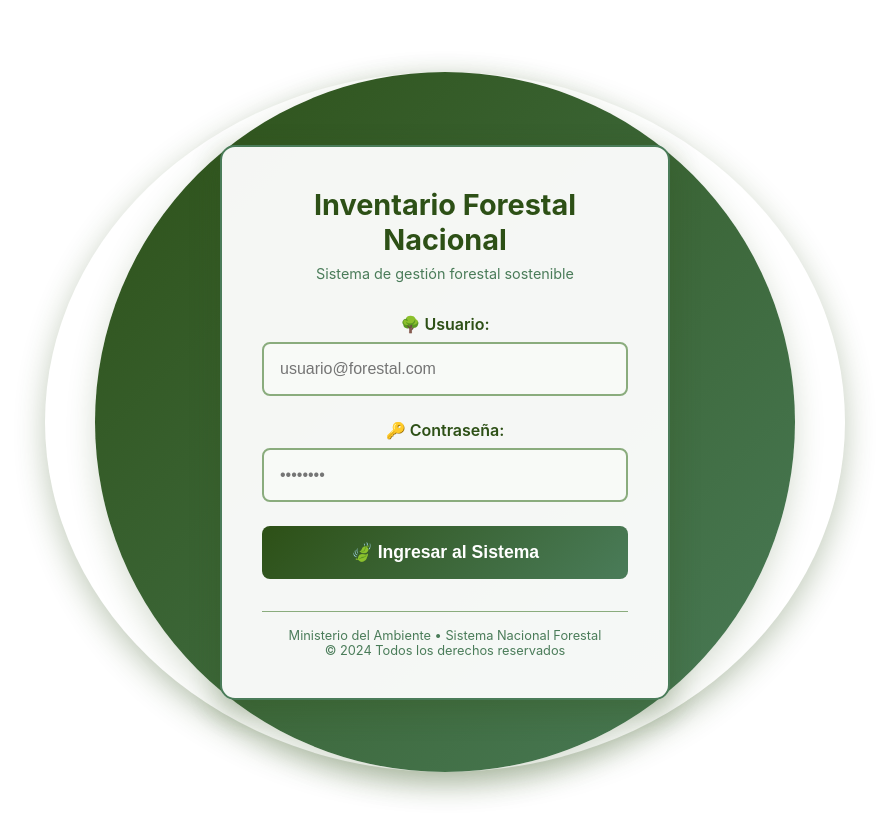
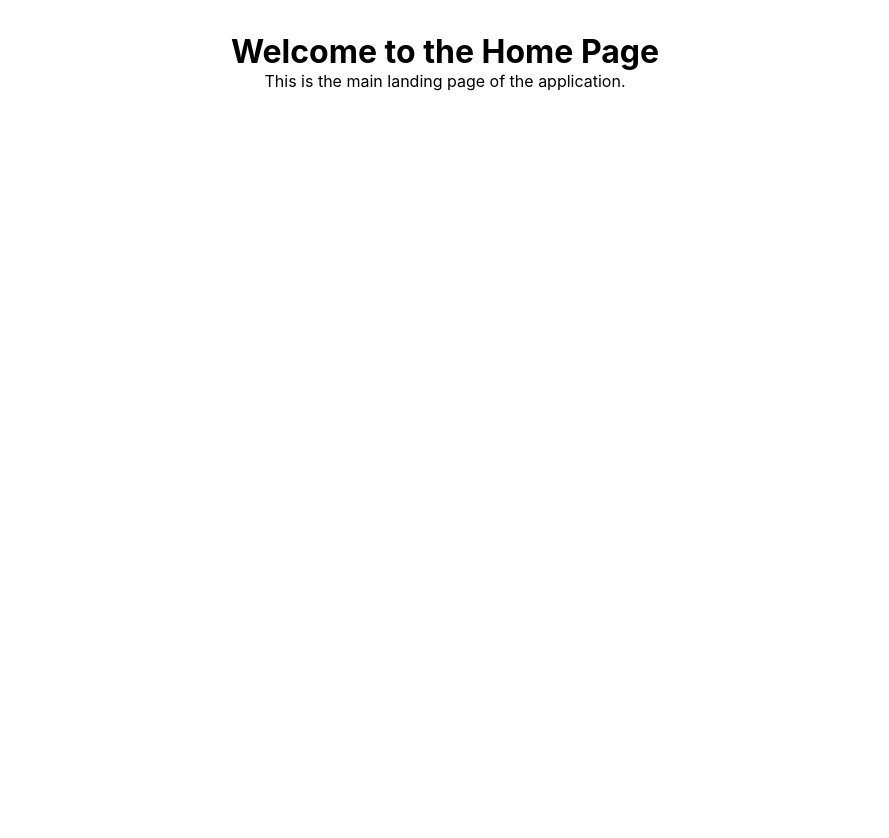
Before and after one commit to NeyBg23/ifn-fronted-web, a React (Vite) app: page /home in a window 1280 px wide. Shown: the top 838 px of the page, without its empty margins (195-1084 px from the left). After the commit the page ends 800 px from the top, so only its background shows below. Built offline with nearby package versions, Linux system fonts and the light colour scheme; no server answers.

Commit message:
Agregando el home

```diff
--- a/package.json
+++ b/package.json
@@ -13,7 +13,8 @@
     "@supabase/postgrest-js": "^1.21.4",
     "@supabase/supabase-js": "^2.57.0",
     "react": "^19.1.1",
-    "react-dom": "^19.1.1"
+    "react-dom": "^19.1.1",
+    "react-router-dom": "^7.9.1"
   },
   "devDependencies": {
     "@eslint/js": "^9.33.0",
--- a/src/App.jsx
+++ b/src/App.jsx
@@ -1,26 +1,24 @@
-//// 1️ IMPORTAR LAS HERRAMIENTAS NECESARIAS
-import React from 'react';  // ← Trae la biblioteca React (obligatorio
-import Login from './components/Login';   // ← Importa nuestro componente Login
-import './styles/App.css';   // ← Importa los estilos para este componente
+// 1️ IMPORTAR LAS HERRAMIENTAS NECESARIAS
+import React from "react";
+import { BrowserRouter as Router, Routes, Route } from "react-router-dom";
+import Login from "./components/Login";
+import Home from "./pages/Home";
+import "./styles/App.css";
 
-// 2️: DEFINIR EL COMPONENTE PRINCIPAL
+// 2️ DEFINIR EL COMPONENTE PRINCIPAL
 function App() {
-  // 3️: RETORNAR LO QUE SE VA A MOSTRAR
   return (
     <div className="App">
-      <Login />
+      {/* Envolvemos todo con Router */}
+      <Router>
+        <Routes>
+          <Route path="/" element={<Login />} />   {/* Página inicial */}
+          <Route path="/home" element={<Home />} /> {/* Página Home */}
+        </Routes>
+      </Router>
     </div>
   );
 }
 
-// 4️: EXPORTAR EL COMPONENTE PARA USARLO EN OTROS LADOS
+// 3️ EXPORTAR EL COMPONENTE PARA USARLO EN OTROS LADOS
 export default App;
-
-
-//function App() → Crea un componente llamado App
-
-//return () → Dice "esto es lo que voy a mostrar"
-
-//<div className="App"> → Un contenedor con clase CSS "App"
-
-//<Login /> → Aquí usamos nuestro componente Login ← ¡EL IMPORTANTE!
--- a/src/components/Login.jsx
+++ b/src/components/Login.jsx
@@ -2,10 +2,12 @@ import React, { useState } from 'react'; // Importa React y el hook useState par
 import '../styles/Login.css'; // Importa los estilos CSS para el componente Login
 import { supabase } from '../lib/supabaseClient'; //Integramos supabase al Login
 import Usuario from '../services/usuario.js'; // Importa la clase usuario
+import { useNavigate } from "react-router-dom";
 
 // Componente funcional Login
 function Login() {
   // Define los estados locales para email y password usando useState
+  const navigate = useNavigate();
   const [email, setEmail] = useState(''); // Estado para el email del usuario
   const [password, setPassword] = useState(''); // Estado para la contraseña del usuario
   const [loading, setLoading] = useState(false); //
@@ -23,7 +25,10 @@ function Login() {
     setLoading(false); // Finaliza el estado de carga
 
     if (!usuarioVerificado || !usuarioVerificado.success) return alert('Credenciales inválidas. Por favor, intenta de nuevo.');
-    else alert('¡Éxito! Bienvenido ' + correoLimpio);
+
+    alert('¡Éxito! Bienvenido ' + correoLimpio);
+
+    navigate('/home');
   };
 
   // Renderiza el formulario de login
--- a/src/pages/Home.jsx
+++ b/src/pages/Home.jsx
@@ -0,0 +1,12 @@
+import React from 'react';
+
+const Home = () => {
+    return (
+        <div className="home-container">
+            <h1>Welcome to the Home Page</h1>
+            <p>This is the main landing page of the application.</p>
+        </div>
+    );
+};
+
+export default Home;
```
Also changed, not shown: 1 other file (tests, documents, lock files or other folders).
